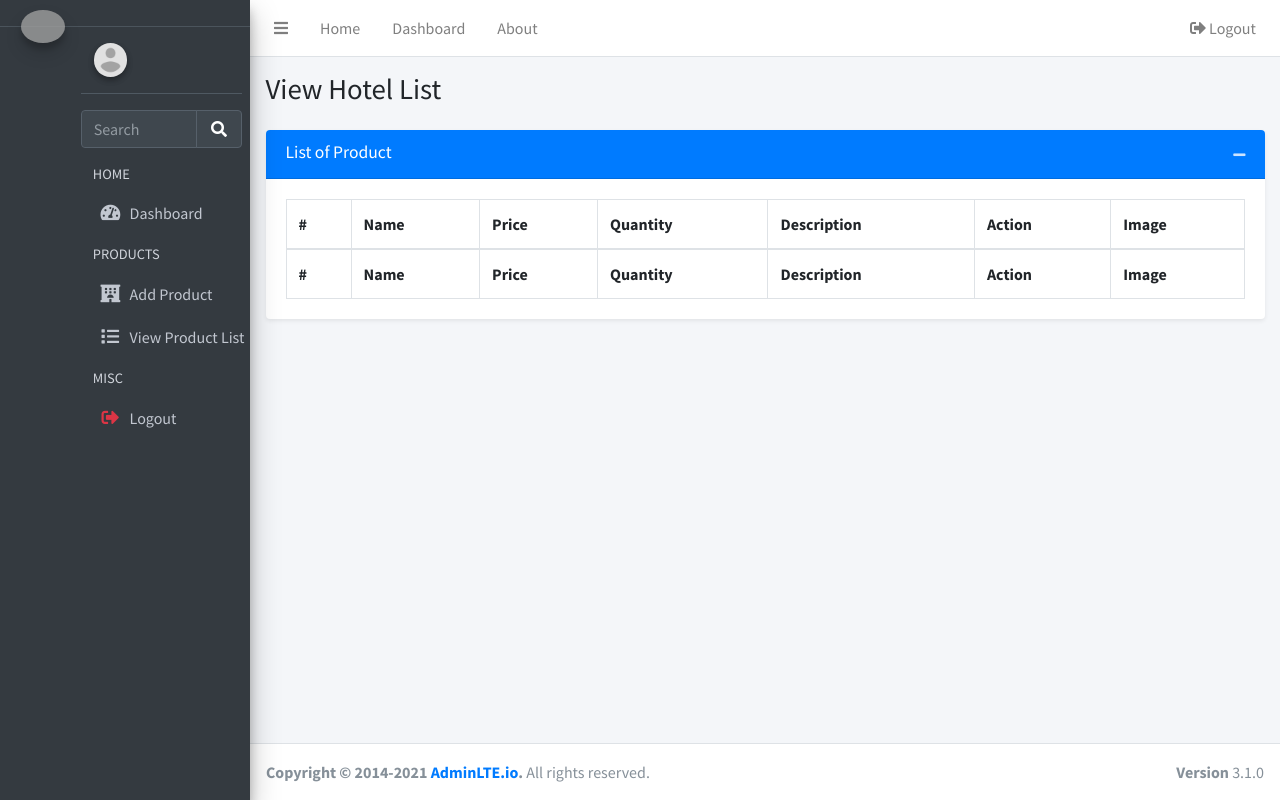
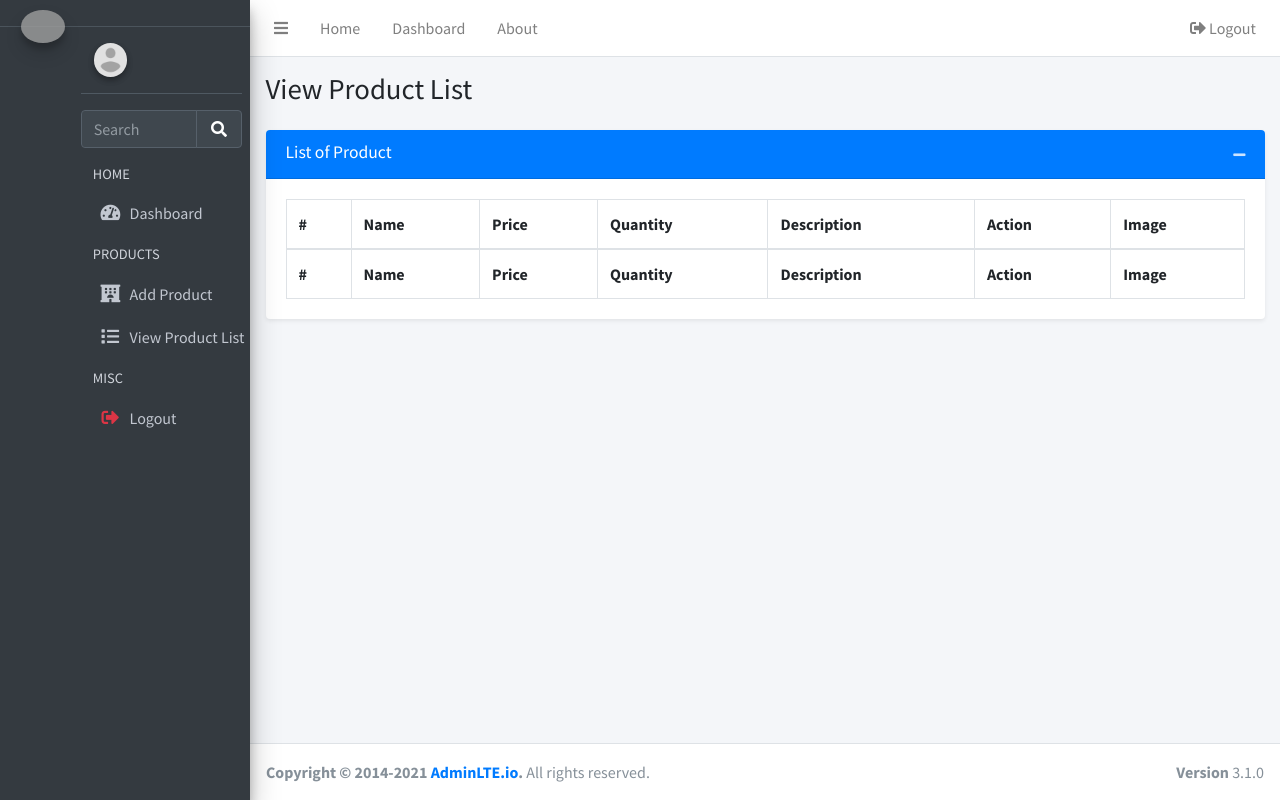
Before and after one commit to dimaslesmana/Rental-UAS-IF430, a CodeIgniter 4 app: template app/Views/dashboard/product-list.php in a window 1280 px wide. Run offline with PHP 8.4 and a stand-in for CodeIgniter, Linux system fonts and the light colour scheme; the template is opened without the code that fills it, so the values that code supplies are empty; some libraries are stand-ins or nearby versions; grey boxes are pictures that could not be loaded.

Commit message:
forgot to rename

```diff
--- a/app/Config/Routes.php
+++ b/app/Config/Routes.php
@@ -49,7 +49,7 @@ $routes->group('user', ['filter' => 'user_auth'], function ($routes) {
 
 });
 
-$routes->group('hotels', function ($routes) {
+$routes->group('rentals', function ($routes) {
 
 });
 
--- a/app/Views/dashboard/product-list.php
+++ b/app/Views/dashboard/product-list.php
@@ -7,7 +7,7 @@
         <div class="container-fluid">
             <div class="row mb-2">
                 <div class="col-sm-12">
-                    <h1 class="m-0">View Hotel List</h1>
+                    <h1 class="m-0">View Product List</h1>
                 </div>
             </div>
         </div>
```
